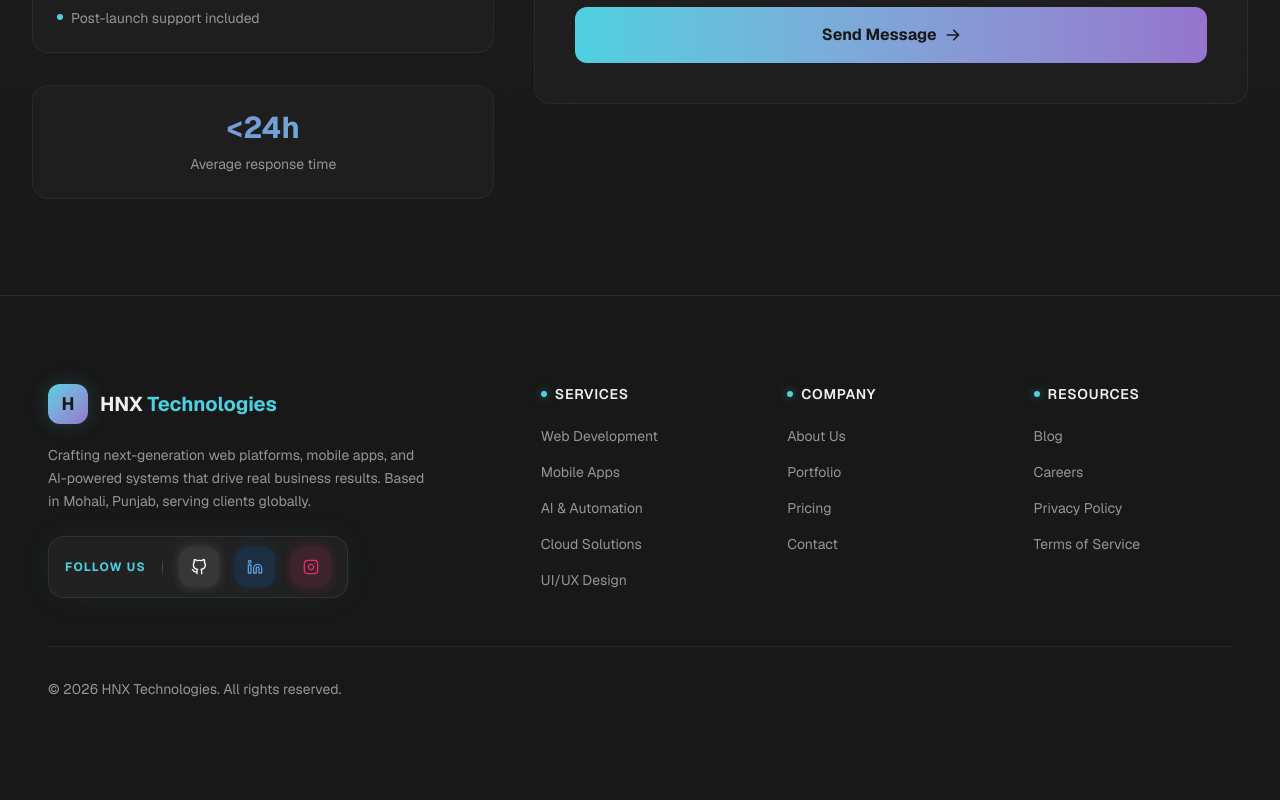
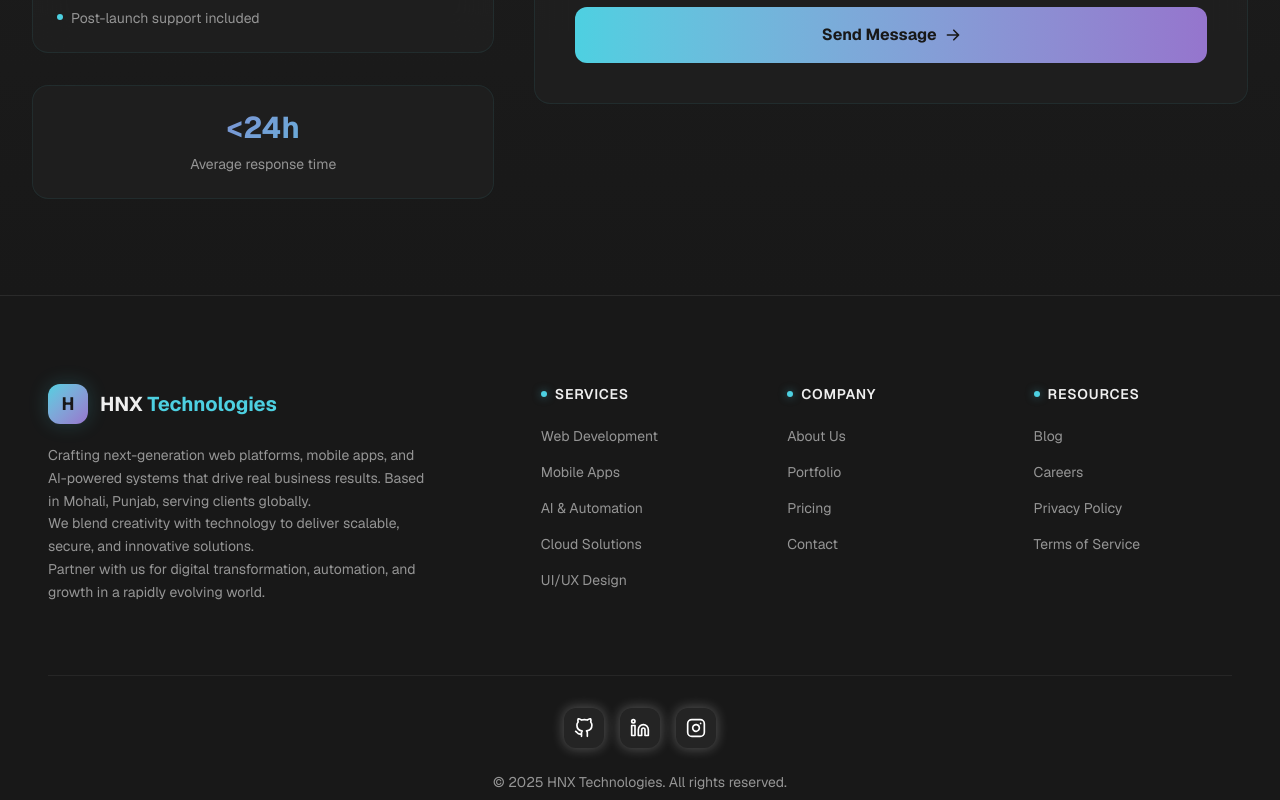
Before and after one commit to hnxsolutions/hnx-solutions, a Next.js app: page /contact in a window 1280 px wide. Shown: the part 1144-1944 px from the top of the page. Before the commit the page ends 1923 px from the top, so only its background shows below. Built offline with nearby package versions, Linux system fonts and the light colour scheme.

Commit message:
Home Layout Updated and Follow us Tab Updated

```diff
--- a/src/components/Footer.tsx
+++ b/src/components/Footer.tsx
@@ -25,15 +25,15 @@ const footerLinks = {
 };
 
 const socials = [
-  { icon: FiGithub, href: "#", label: "GitHub", tooltip: "Star us on GitHub", bg: "bg-white/10 text-white shadow-[0_0_12px_rgba(255,255,255,0.15)]", hoverBg: "hover:bg-white/20 hover:shadow-[0_0_24px_rgba(255,255,255,0.25)]" },
-  { icon: FiLinkedin, href: "#", label: "LinkedIn", tooltip: "Connect on LinkedIn", bg: "bg-[#0a66c2]/20 text-[#5b9bd5] shadow-[0_0_12px_rgba(10,102,194,0.2)]", hoverBg: "hover:bg-[#0a66c2]/30 hover:shadow-[0_0_24px_rgba(10,102,194,0.4)]" },
-  { icon: FiInstagram, href: "#", label: "Instagram", tooltip: "Follow on Instagram", bg: "bg-[#e1306c]/15 text-[#e1306c] shadow-[0_0_12px_rgba(225,48,108,0.2)]", hoverBg: "hover:bg-[#e1306c]/25 hover:shadow-[0_0_24px_rgba(225,48,108,0.4)]" },
+  { icon: FiGithub, href: "#", label: "GitHub" },
+  { icon: FiLinkedin, href: "#", label: "LinkedIn" },
+  { icon: FiInstagram, href: "#", label: "Instagram" },
 ];
 
 export default function Footer() {
   return (
-    <footer className="relative pb-6 pt-8 w-full bg-dark-900 border-t border-white/[0.08]">
-      <div className="max-w-7xl mx-auto px-8 lg:px-12 py-14">
+    <footer className="relative pb-2 pt-8 w-full bg-dark-900 border-t border-white/[0.08]">
+      <div className="max-w-7xl mx-auto px-8 lg:px-12 pb-0 pt-14">
         <div className="grid md:grid-cols-2 lg:grid-cols-5 gap-12">
           {/* Brand */}
           <div className="lg:col-span-2">
@@ -48,26 +48,10 @@ export default function Footer() {
             <p className="text-sm text-light-300 leading-relaxed max-w-sm mb-6">
               Crafting next-generation web platforms, mobile apps, and
               AI-powered systems that drive real business results. Based in
-              Mohali, Punjab, serving clients globally.
+              Mohali, Punjab, serving clients globally.<br />
+              We blend creativity with technology to deliver scalable, secure, and innovative solutions.<br />
+              Partner with us for digital transformation, automation, and growth in a rapidly evolving world.
             </p>
-            <div className="inline-flex items-center gap-4 px-4 py-2.5 rounded-2xl bg-white/[0.04] border border-white/[0.08] shadow-[0_0_30px_rgba(77,208,225,0.06)]">
-              <span className="text-xs text-primary font-bold tracking-widest uppercase">Follow us</span>
-              <div className="w-px h-5 bg-gradient-to-b from-transparent via-primary/30 to-transparent" />
-              {socials.map((s) => (
-                <a
-                  key={s.label}
-                  href={s.href}
-                  aria-label={s.label}
-                  className={`group relative w-10 h-10 rounded-xl flex items-center justify-center transition-all duration-300 hover:-translate-y-1 hover:scale-110 ${s.bg} ${s.hoverBg}`}
-                >
-                  <s.icon size={16} className="transition-transform duration-300 group-hover:scale-110" />
-                  <span className="pointer-events-none absolute -top-10 left-1/2 -translate-x-1/2 px-3 py-1.5 rounded-lg bg-white text-dark-900 text-xs font-semibold whitespace-nowrap opacity-0 scale-90 group-hover:opacity-100 group-hover:scale-100 transition-all duration-200 shadow-lg">
-                    {s.tooltip}
-                    <span className="absolute top-full left-1/2 -translate-x-1/2 border-4 border-transparent border-t-white" />
-                  </span>
-                </a>
-              ))}
-            </div>
           </div>
 
           {/* Links */}
@@ -94,9 +78,22 @@ export default function Footer() {
         </div>
 
         {/* Bottom Bar */}
-        <div className="mt-12 pt-8 border-t border-white/[0.06] flex flex-col md:flex-row items-center justify-between gap-4">
-          <p className="text-sm text-light-300">
-            © {new Date().getFullYear()} HNX Technologies. All rights reserved.
+        <div className="mt-12 pt-8 border-t border-white/[0.06] flex flex-col items-center gap-4">
+          <div className="flex justify-center mb-2 gap-4">
+            {socials.map((s) => (
+              <a
+                key={s.label}
+                href={s.href}
+                aria-label={s.label}
+                className="group relative w-10 h-10 rounded-xl flex items-center justify-center bg-white/5 text-white transition-all duration-300 hover:-translate-y-1 hover:scale-110"
+                style={{ boxShadow: '0 0 12px 1px rgba(255,255,255,0.25)' }}
+              >
+                <s.icon size={20} className="transition-transform duration-300 group-hover:scale-110 text-white" />
+              </a>
+            ))}
+          </div>
+          <p className="text-sm text-light-300 text-center">
+            © 2025 HNX Technologies. All rights reserved.
           </p>
         </div>
       </div>
--- a/src/components/Hero.tsx
+++ b/src/components/Hero.tsx
@@ -141,7 +141,7 @@ export default function Hero() {
             initial={{ opacity: 0, x: 40 }}
             animate={{ opacity: 1, x: 0 }}
             transition={{ duration: 0.8, delay: 0.2 }}
-            className="hidden lg:block relative"
+            className="hidden lg:block relative -mt-38"
           >
             <div
               className="relative w-full max-w-lg mx-auto cursor-pointer"
--- a/src/components/HomeCTA.tsx
+++ b/src/components/HomeCTA.tsx
@@ -5,7 +5,7 @@ import { HiArrowRight } from "react-icons/hi";
 
 export default function HomeCTA() {
   return (
-    <section className="py-28 relative">
+    <section className="py-16 relative">
       <div className="absolute inset-0 bg-gradient-to-b from-dark-900 via-dark-800/40 to-dark-900" />
       <div className="max-w-4xl mx-auto px-6 lg:px-8 relative text-center">
         <motion.div
--- a/src/components/HomePortfolio.tsx
+++ b/src/components/HomePortfolio.tsx
@@ -29,7 +29,7 @@ const projects = [
 
 export default function HomePortfolio() {
   return (
-    <section className="py-28 relative grid-bg">
+    <section className="py-8 relative grid-bg">
       <div className="max-w-7xl mx-auto px-6 lg:px-8">
         <motion.div
           initial={{ opacity: 0, y: 20 }}
@@ -48,7 +48,7 @@ export default function HomePortfolio() {
           </p>
         </motion.div>
 
-        <div className="grid md:grid-cols-3 gap-6 mb-12">
+        <div className="grid md:grid-cols-3 gap-6 mb-8">
           {projects.map((project, i) => (
             <motion.div
               key={project.title}
--- a/src/components/HomeServices.tsx
+++ b/src/components/HomeServices.tsx
@@ -44,7 +44,7 @@ const item = {
 
 export default function HomeServices() {
   return (
-    <section className="py-28 relative">
+    <section className="py-8 relative">
       <div className="absolute inset-0 bg-gradient-to-b from-dark-900 via-dark-800/50 to-dark-900" />
 
       <div className="max-w-7xl mx-auto px-6 lg:px-8 relative">
@@ -71,7 +71,7 @@ export default function HomeServices() {
           initial="hidden"
           whileInView="show"
           viewport={{ once: true }}
-          className="grid md:grid-cols-3 gap-6 mb-12"
+          className="grid md:grid-cols-3 gap-6 mb-8"
         >
           {highlights.map((svc) => (
             <motion.div key={svc.title} variants={item}>
--- a/src/components/Testimonials.tsx
+++ b/src/components/Testimonials.tsx
@@ -43,7 +43,7 @@ const testimonials = [
 
 export default function Testimonials() {
   return (
-    <section className="py-32 relative grid-bg">
+    <section className="py-12 relative grid-bg">
       <div className="max-w-7xl mx-auto px-6 lg:px-8">
         {/* Header */}
         <motion.div
```
